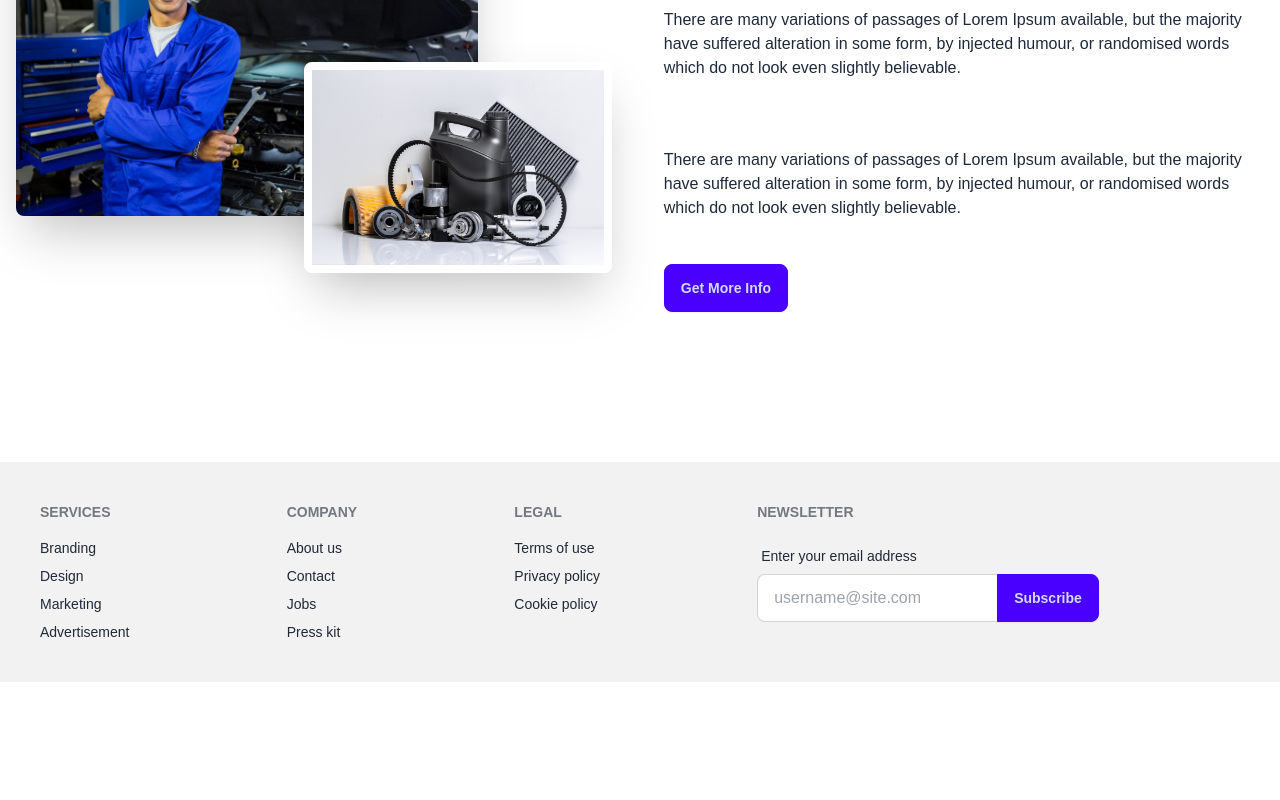
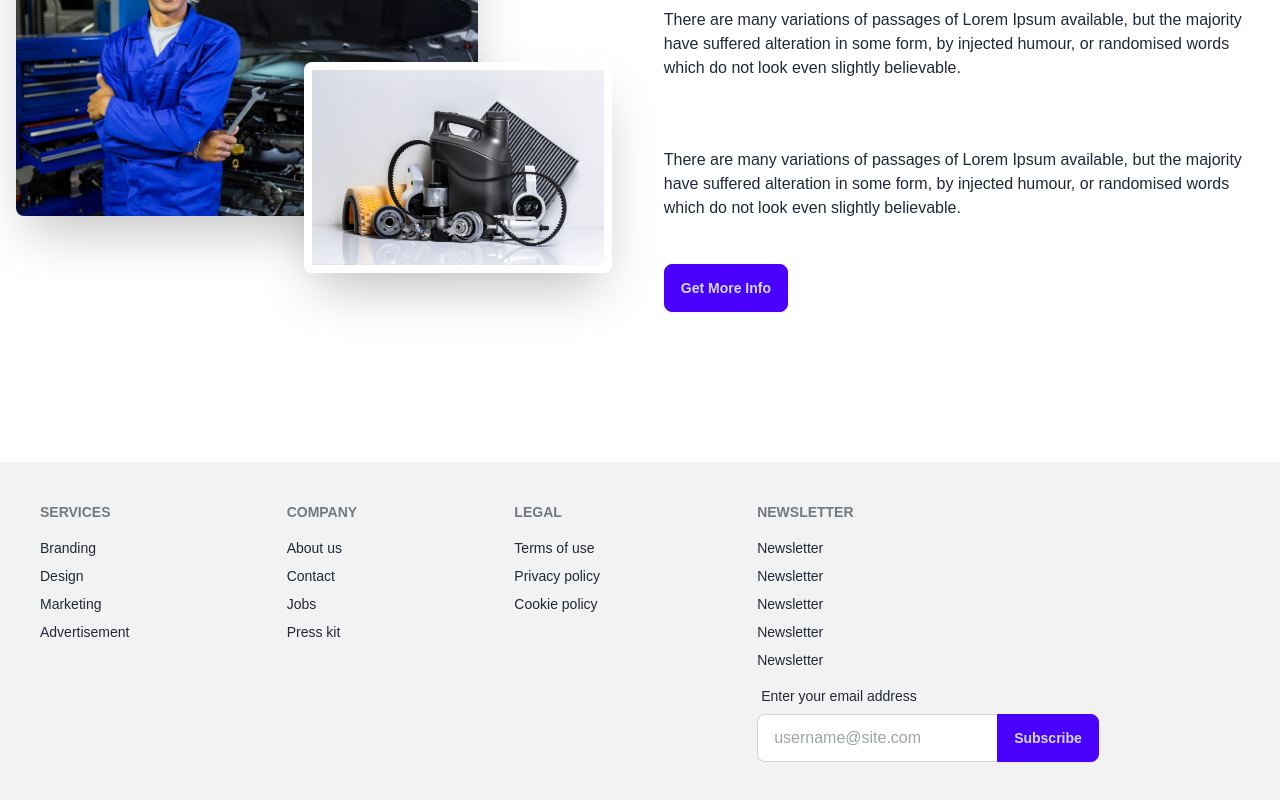
Before and after one commit to Ratan-code-SR/Next-hero, a Next.js app: page / in a window 1280 px wide. Shown: the part 2003-2803 px from the top of the page. Before the commit the page ends 2685 px from the top, so only its background shows below. Built offline with nearby package versions, Linux system fonts and the light colour scheme.

Commit message:
footer section has been updated

```diff
--- a/src/components/shared/Footer.jsx
+++ b/src/components/shared/Footer.jsx
@@ -25,6 +25,11 @@ const Footer = () => {
                 </nav>
                 <form>
                     <h6 className="footer-title">Newsletter</h6>
+                    <h6 className="footer-tditle">Newsletter</h6>
+                    <h6 className="footer-tditle">Newsletter</h6>
+                    <h6 className="footer-tditle">Newsletter</h6>
+                    <h6 className="footer-tditle">Newsletter</h6>
+                    <h6 className="footer-tditle">Newsletter</h6>
                     <fieldset className="form-control w-80">
                         <label className="label">
                             <span className="label-text">Enter your email address</span>
```
